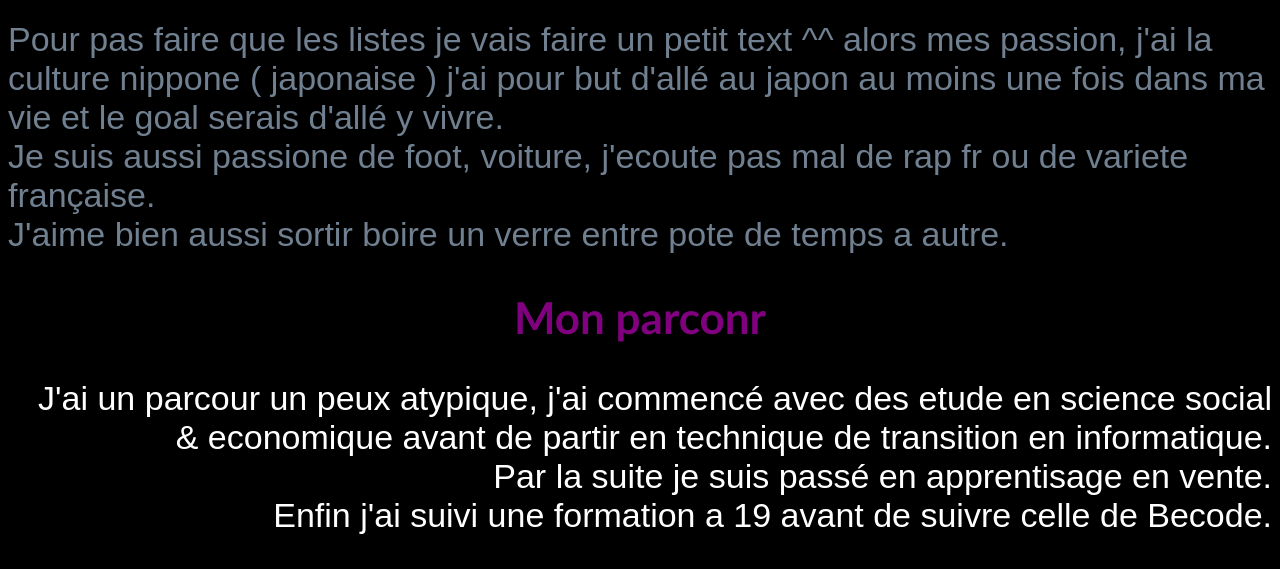
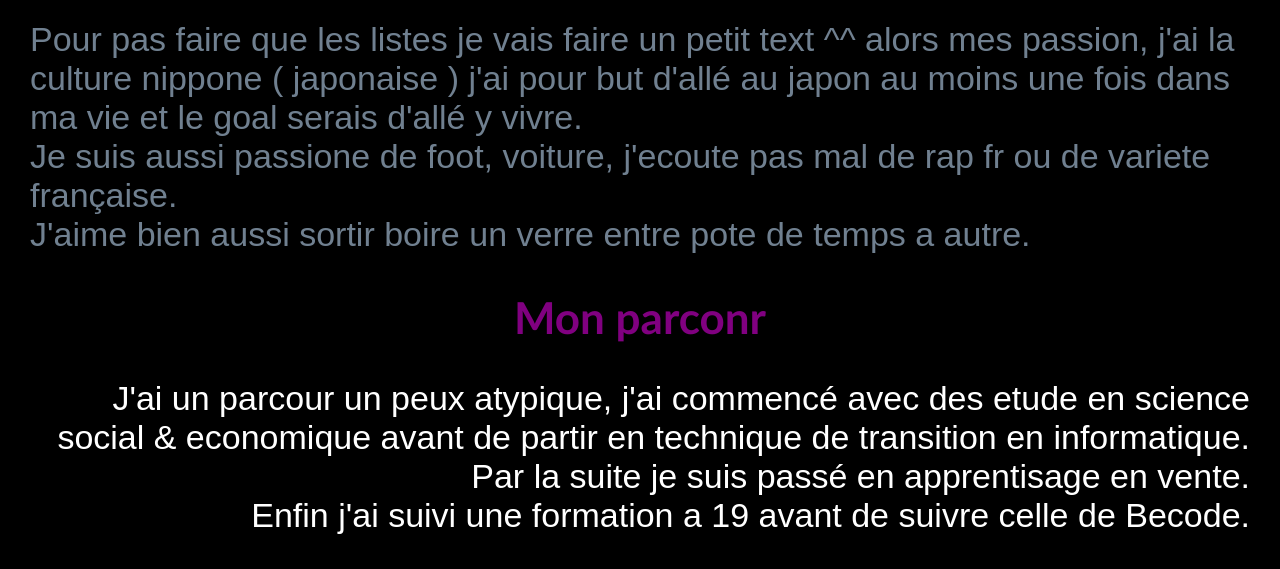
Before and after one commit to AnthonyVanDeyck/devoir, a plain HTML site: page page web simple/antho.html in a window 1280 px wide. Shown: the part 620-1189 px from the top of the page. Drawn offline with Linux system fonts and the light colour scheme.

Commit message:
ajout de marge

```diff
--- a/page web simple/antho.css
+++ b/page web simple/antho.css
@@ -1,5 +1,6 @@
 body
 {
+    margin: 30px;
     background-color: black;
     color: white;
     font-size: 34px;
@@ -38,6 +39,8 @@ ul
 
 .passion
 {
+ /* display: flex;
+    flex-direction: column; */
     text-align: left;
     color: slategray;
 }
```
